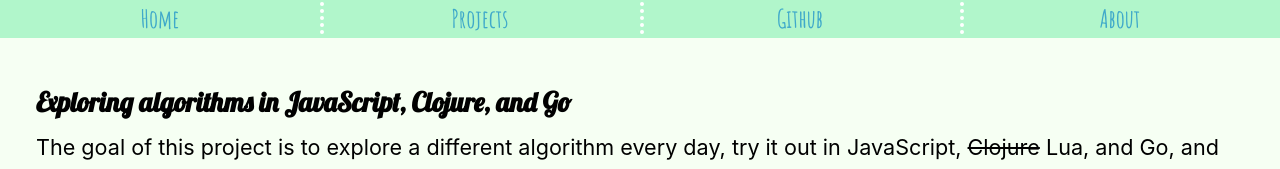
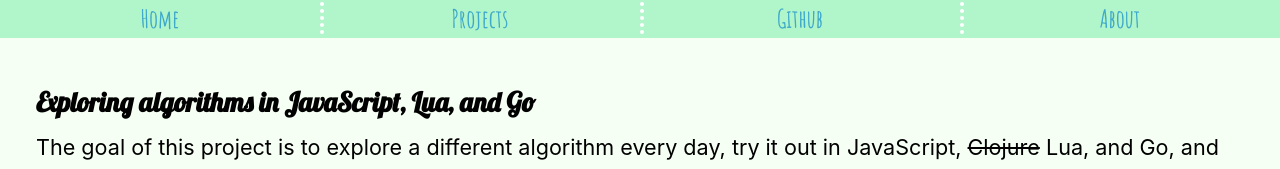
Before and after one commit to jclasley/codingBlog, a Next.js app: page /algo in a window 1280 px wide. Shown: the part 146-315 px from the top of the page. Built offline with nearby package versions, Linux system fonts and the light colour scheme.

Commit message:
Changed header

```diff
--- a/pages/algo.js
+++ b/pages/algo.js
@@ -45,7 +45,7 @@ export default function Algo({ allAlgoData }) {
         }]
        } />
       <section className={`flexContainer ${utilStyles.headingMd} ${utilStyles.padding1px}`}>
-        <h3 className={utilStyles.headingLg}>Exploring algorithms in JavaScript, Clojure, and Go</h3>
+        <h3 className={utilStyles.headingLg}>Exploring algorithms in JavaScript, Lua, and Go</h3>
         <div>
           The goal of this project is to explore a different algorithm every day, try it out in JavaScript, <strike>Clojure</strike> Lua, and Go, and record my experiences doing so. I will discuss use cases, constructing the algorithm in different languages, and things I learned throughout the experience.<br />
 
```
